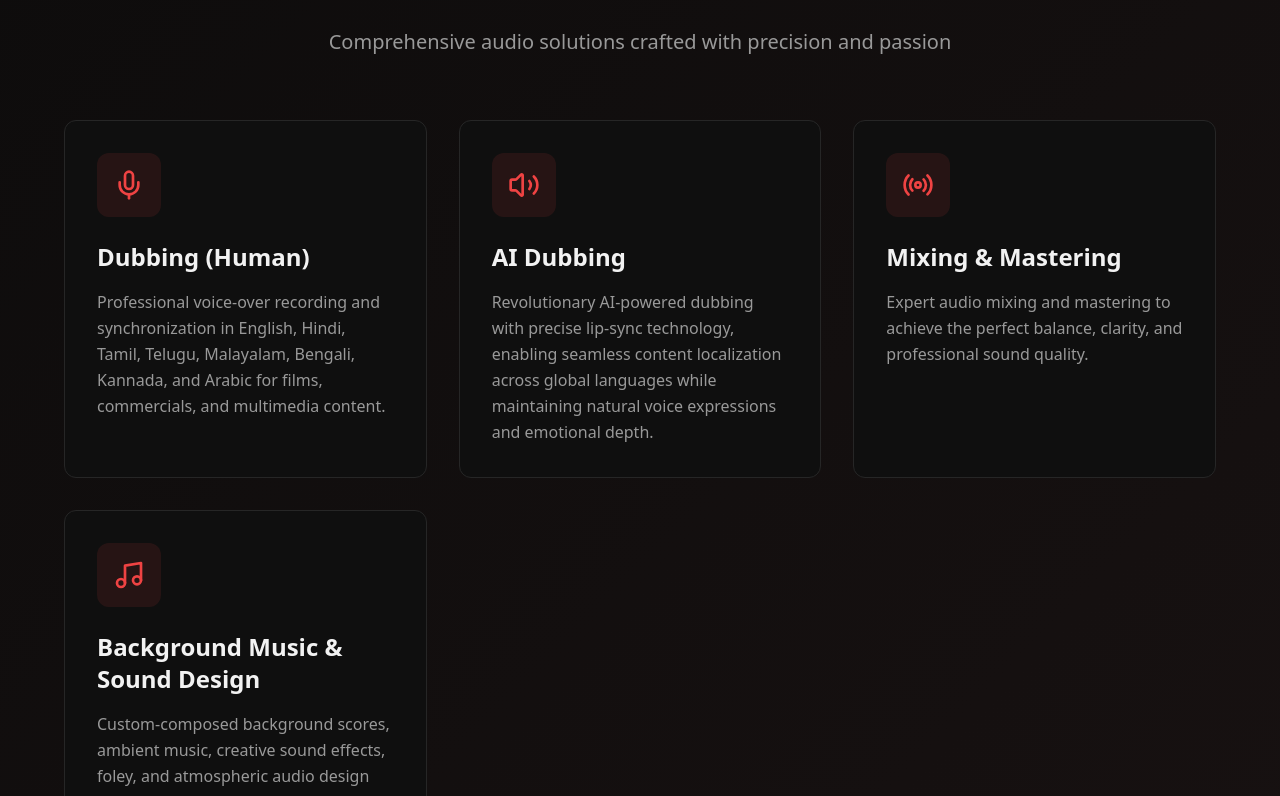
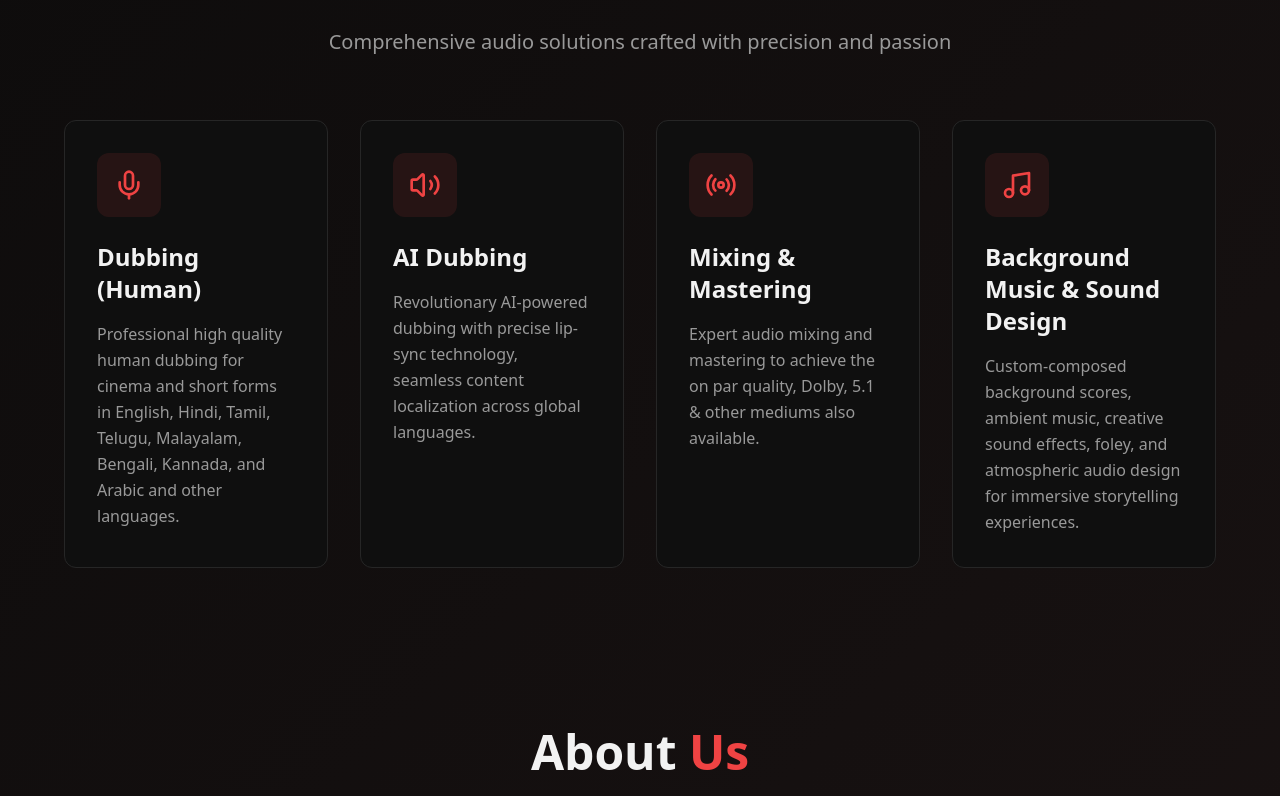
Before and after one commit to prachandai94/prachand-echo-showcase, a React (Vite) app: page / in a window 1280 px wide. Shown: the part 924-1720 px from the top of the page. Built offline with nearby package versions, Linux system fonts and the light colour scheme.

Commit message:
Update service descriptions and layout

```diff
--- a/src/components/ServicesSection.tsx
+++ b/src/components/ServicesSection.tsx
@@ -4,17 +4,17 @@ const services = [
   {
     icon: Mic,
     title: "Dubbing (Human)",
-    description: "Professional voice-over recording and synchronization in English, Hindi, Tamil, Telugu, Malayalam, Bengali, Kannada, and Arabic for films, commercials, and multimedia content."
+    description: "Professional high quality human dubbing for cinema and short forms in English, Hindi, Tamil, Telugu, Malayalam, Bengali, Kannada, and Arabic and other languages."
   },
   {
     icon: Volume2,
     title: "AI Dubbing",
-    description: "Revolutionary AI-powered dubbing with precise lip-sync technology, enabling seamless content localization across global languages while maintaining natural voice expressions and emotional depth."
+    description: "Revolutionary AI-powered dubbing with precise lip-sync technology, seamless content localization across global languages."
   },
   {
     icon: Radio,
     title: "Mixing & Mastering",
-    description: "Expert audio mixing and mastering to achieve the perfect balance, clarity, and professional sound quality."
+    description: "Expert audio mixing and mastering to achieve the on par quality, Dolby, 5.1 & other mediums also available."
   },
   {
     icon: Music,
@@ -36,7 +36,7 @@ const ServicesSection = () => {
           </p>
         </div>
 
-        <div className="grid md:grid-cols-3 gap-8">
+        <div className="grid md:grid-cols-2 lg:grid-cols-4 gap-8">
           {services.map((service, index) => (
             <div
               key={service.title}
```
